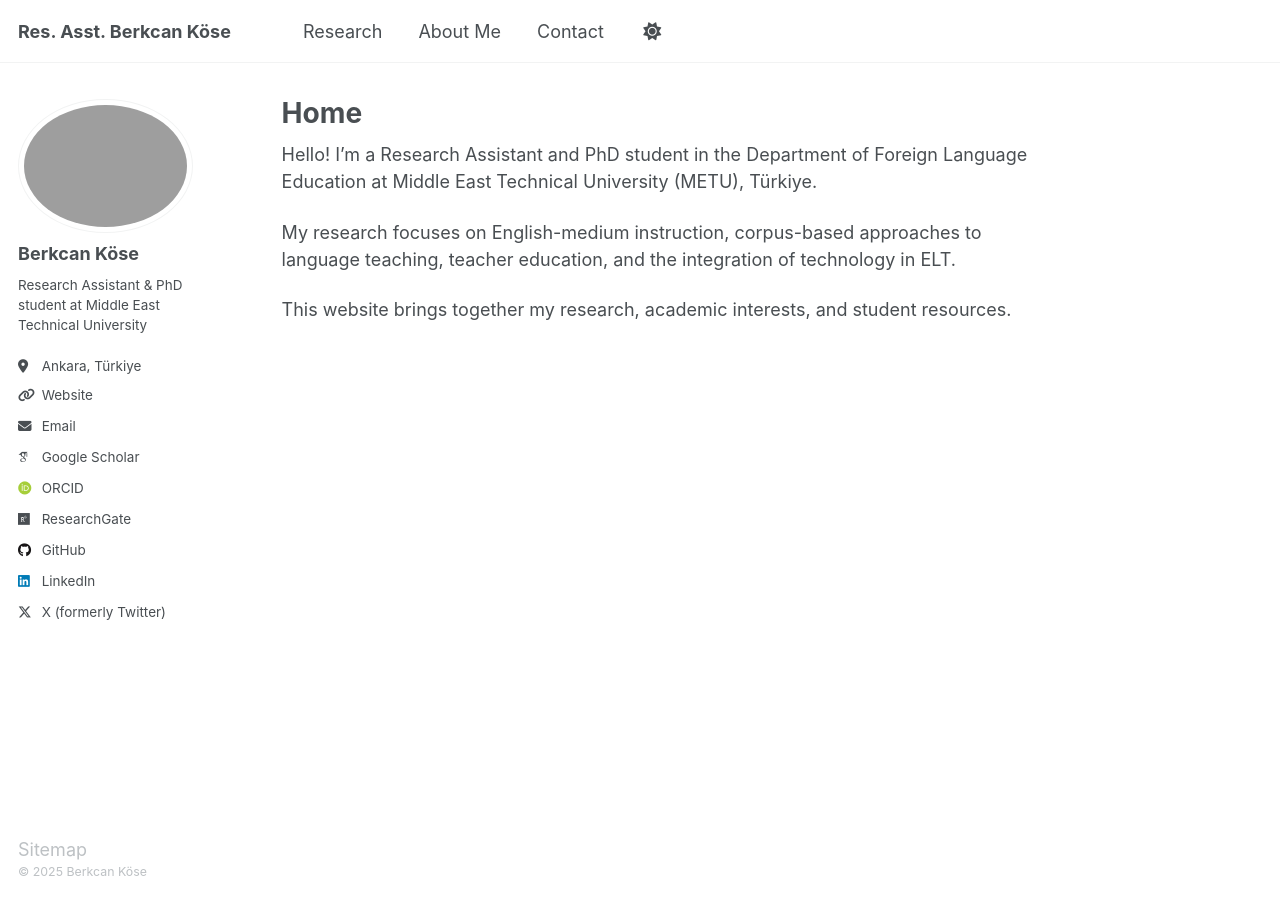
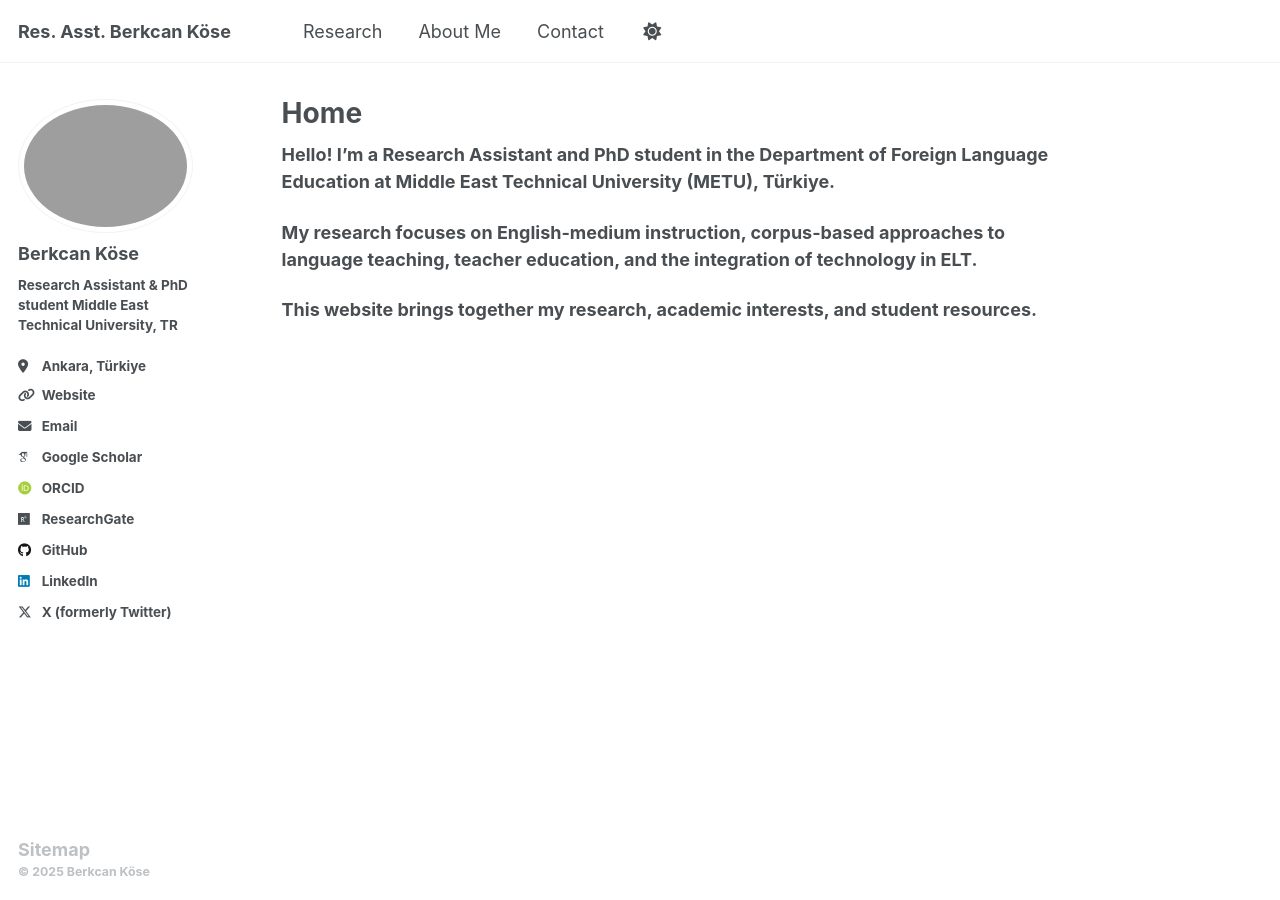
Before and after one commit to berkcankose/berkcankose.github.io, a Jekyll site: the page built from _pages/about.md, in a window 1280 px wide. Built offline with Jekyll 4.4.1, drawn with Linux system fonts in a browser that asks for light colours; some web fonts are replaced.

```diff
--- a/_config.yml
+++ b/_config.yml
@@ -25,7 +25,7 @@ author:
   avatar           : "profile.png"
   name             : "Berkcan Köse"
   pronouns         : # example: "she/her"
-  bio              : "Research Assistant & PhD student at Middle East Technical University"
+  bio              : "<strong>Research Assistant & PhD student<strong> Middle East Technical University, TR"
   location         : "Ankara, Türkiye"
   employer         : # example: "she/her"
   uri              : "https://avesis.metu.edu.tr/berkcank"
```
